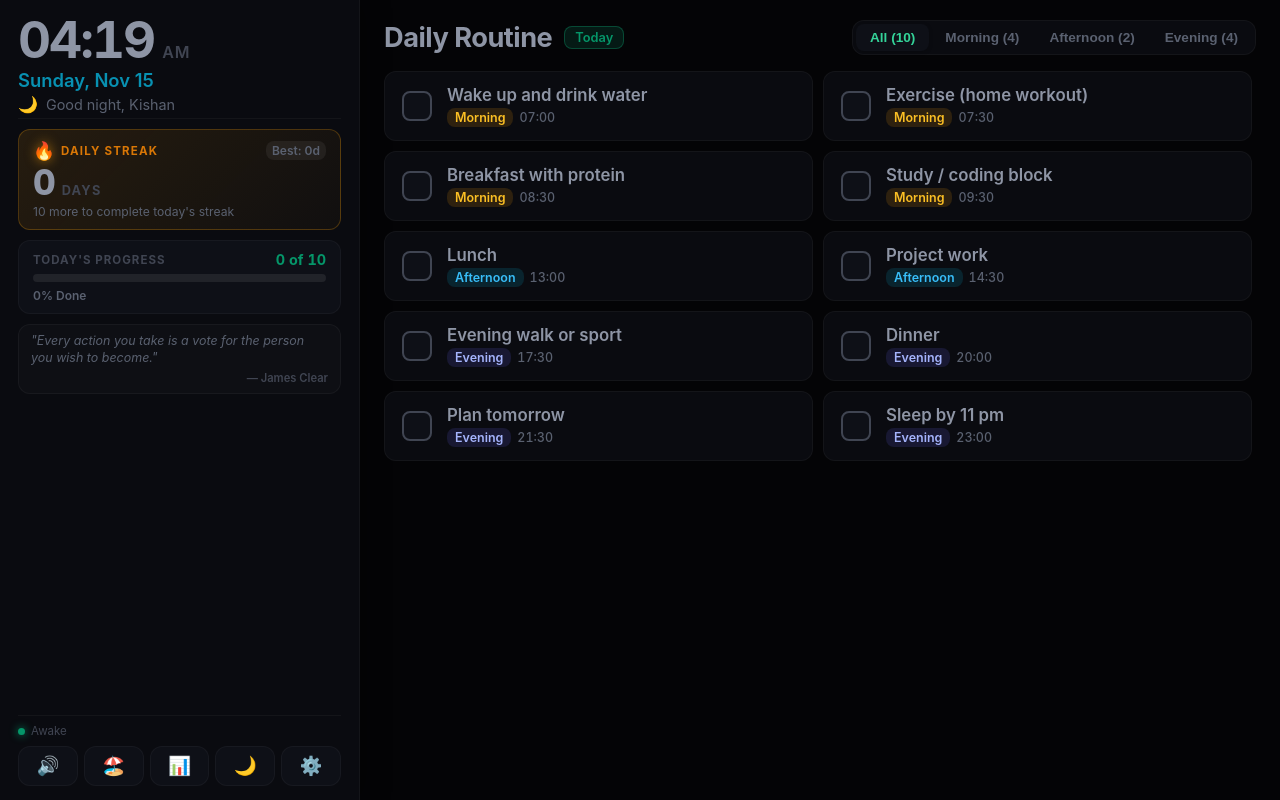
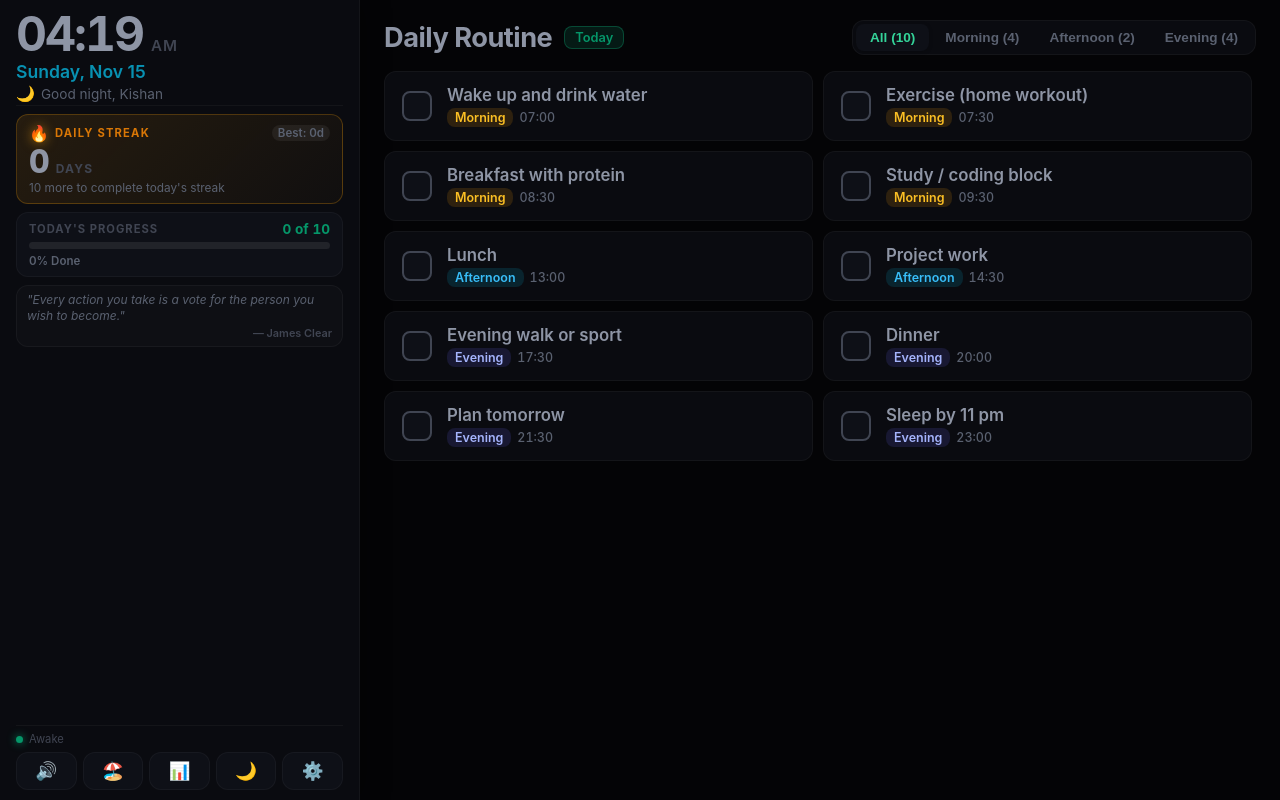
Before and after one commit to KishanKumar-in/routine-tablet, a plain HTML site: page index.html in a window 1280 px wide. Drawn offline with Linux system fonts and the light colour scheme.

Commit message:
Optimize sidebar height for 728px viewport with bottom toolbar

```diff
--- a/style.css
+++ b/style.css
@@ -92,8 +92,8 @@ html, body {
 .app-container {
   display: flex;
   width: 100vw;
-  height: 100vh;
-  height: 100dvh;
+  height: 100%;
+  max-height: 100%;
   background-color: var(--bg-canvas);
   transition: transform 0.8s ease-in-out;
   will-change: transform;
@@ -106,12 +106,13 @@ html, body {
 .sidebar {
   width: 360px;
   height: 100%;
+  max-height: 100%;
   background-color: var(--bg-surface-1);
   border-right: 1px solid var(--border-subtle);
   display: flex;
   flex-direction: column;
   justify-content: space-between;
-  padding: 14px 18px;
+  padding: 10px 16px;
   flex-shrink: 0;
   box-shadow: 4px 0 24px rgba(0, 0, 0, 0.4);
   overflow: hidden;
@@ -120,14 +121,14 @@ html, body {
 .sidebar-top {
   display: flex;
   flex-direction: column;
-  gap: 10px;
+  gap: 8px;
 }
 
 /* Digital Clock */
 .clock-card {
   display: flex;
   flex-direction: column;
-  padding-bottom: 4px;
+  padding-bottom: 2px;
   border-bottom: 1px solid var(--border-subtle);
 }
 
@@ -138,7 +139,7 @@ html, body {
 }
 
 .digital-clock {
-  font-size: 3.2rem;
+  font-size: 3rem;
   font-weight: 700;
   letter-spacing: -2px;
   color: var(--text-primary);
@@ -147,30 +148,30 @@ html, body {
 }
 
 .clock-ampm {
-  font-size: 1rem;
+  font-size: 0.95rem;
   font-weight: 600;
   color: var(--text-tertiary);
   letter-spacing: 1px;
 }
 
 .date-display {
-  font-size: 1.15rem;
+  font-size: 1.1rem;
   font-weight: 600;
   color: var(--accent-cyan);
-  margin-top: 4px;
+  margin-top: 3px;
 }
 
 .greeting-display {
   display: flex;
   align-items: center;
-  gap: 8px;
-  font-size: 0.9rem;
+  gap: 6px;
+  font-size: 0.85rem;
   color: var(--text-secondary);
-  margin-top: 3px;
+  margin-top: 2px;
 }
 
 .greeting-icon {
-  font-size: 1rem;
+  font-size: 0.95rem;
 }
 
 /* Streak Card */
@@ -178,10 +179,10 @@ html, body {
   background: linear-gradient(135deg, rgba(245, 158, 11, 0.12), rgba(245, 158, 11, 0.03));
   border: 1px solid var(--accent-amber-glow);
   border-radius: var(--radius-md);
-  padding: 10px 14px;
+  padding: 8px 12px;
   display: flex;
   flex-direction: column;
-  gap: 4px;
+  gap: 3px;
   transition: var(--transition-smooth);
 }
 
@@ -203,12 +204,12 @@ html, body {
 }
 
 .streak-flame {
-  font-size: 1.1rem;
+  font-size: 1rem;
   filter: drop-shadow(0 0 6px rgba(245, 158, 11, 0.6));
 }
 
 .streak-label {
-  font-size: 0.72rem;
+  font-size: 0.7rem;
   font-weight: 700;
   letter-spacing: 1.2px;
   color: var(--accent-amber);
@@ -219,11 +220,11 @@ html, body {
 }
 
 .streak-best {
-  font-size: 0.75rem;
+  font-size: 0.72rem;
   font-weight: 600;
   color: var(--text-secondary);
   background-color: rgba(255, 255, 255, 0.06);
-  padding: 2px 6px;
+  padding: 1px 6px;
   border-radius: var(--radius-sm);
 }
 
@@ -234,7 +235,7 @@ html, body {
 }
 
 .streak-count {
-  font-size: 2.2rem;
+  font-size: 2rem;
   font-weight: 800;
   line-height: 1;
   color: var(--text-primary);
@@ -242,14 +243,14 @@ html, body {
 }
 
 .streak-days-unit {
-  font-size: 0.8rem;
+  font-size: 0.75rem;
   font-weight: 700;
   letter-spacing: 1.2px;
   color: var(--text-tertiary);
 }
 
 .streak-status-bar {
-  font-size: 0.76rem;
+  font-size: 0.74rem;
   color: var(--text-secondary);
 }
 
@@ -258,10 +259,10 @@ html, body {
   background-color: var(--bg-surface-2);
   border: 1px solid var(--border-subtle);
   border-radius: var(--radius-md);
-  padding: 10px 14px;
+  padding: 8px 12px;
   display: flex;
   flex-direction: column;
-  gap: 6px;
+  gap: 5px;
 }
 
 .progress-header {
@@ -271,14 +272,14 @@ html, body {
 }
 
 .progress-title {
-  font-size: 0.72rem;
+  font-size: 0.7rem;
   font-weight: 700;
   letter-spacing: 1px;
   color: var(--text-tertiary);
 }
 
 .progress-fraction {
-  font-size: 0.9rem;
+  font-size: 0.85rem;
   font-weight: 700;
   color: var(--accent-green);
   font-variant-numeric: tabular-nums;
@@ -286,7 +287,7 @@ html, body {
 
 .progress-track {
   width: 100%;
-  height: 8px;
+  height: 7px;
   background-color: rgba(255, 255, 255, 0.08);
   border-radius: 999px;
   overflow: hidden;
@@ -307,13 +308,13 @@ html, body {
 }
 
 .progress-percent {
-  font-size: 0.75rem;
+  font-size: 0.72rem;
   font-weight: 600;
   color: var(--text-secondary);
 }
 
 .rest-badge {
-  font-size: 0.72rem;
+  font-size: 0.7rem;
   font-weight: 600;
   background-color: rgba(99, 102, 241, 0.2);
   color: #a5b4fc;
@@ -327,23 +328,23 @@ html, body {
   background-color: rgba(255, 255, 255, 0.02);
   border: 1px solid var(--border-subtle);
   border-radius: var(--radius-md);
-  padding: 8px 12px;
+  padding: 6px 10px;
   font-style: italic;
 }
 
 .quote-text {
-  font-size: 0.78rem;
+  font-size: 0.75rem;
   color: var(--text-secondary);
-  line-height: 1.35;
+  line-height: 1.3;
 }
 
 .quote-author {
   display: block;
-  font-size: 0.7rem;
+  font-size: 0.68rem;
   font-style: normal;
   font-weight: 600;
   color: var(--text-tertiary);
-  margin-top: 4px;
+  margin-top: 3px;
   text-align: right;
 }
 
@@ -351,8 +352,8 @@ html, body {
 .sidebar-bottom {
   display: flex;
   flex-direction: column;
-  gap: 8px;
-  padding-top: 8px;
+  gap: 6px;
+  padding-top: 6px;
   border-top: 1px solid var(--border-subtle);
 }
 
@@ -360,7 +361,7 @@ html, body {
   display: flex;
   align-items: center;
   gap: 6px;
-  font-size: 0.72rem;
+  font-size: 0.7rem;
   color: var(--text-tertiary);
 }
 
@@ -392,12 +393,12 @@ html, body {
 
 .icon-btn {
   flex: 1;
-  height: 40px;
+  height: 38px;
   background-color: var(--bg-surface-2);
   border: 1px solid var(--border-subtle);
   border-radius: var(--radius-md);
   color: var(--text-primary);
-  font-size: 1.15rem;
+  font-size: 1.1rem;
   display: flex;
   align-items: center;
   justify-content: center;
--- a/sw.js
+++ b/sw.js
@@ -1,4 +1,4 @@
-const CACHE_NAME = 'routine-tablet-v2';
+const CACHE_NAME = 'routine-tablet-v3';
 const ASSETS_TO_CACHE = [
   './',
   './index.html',
```
